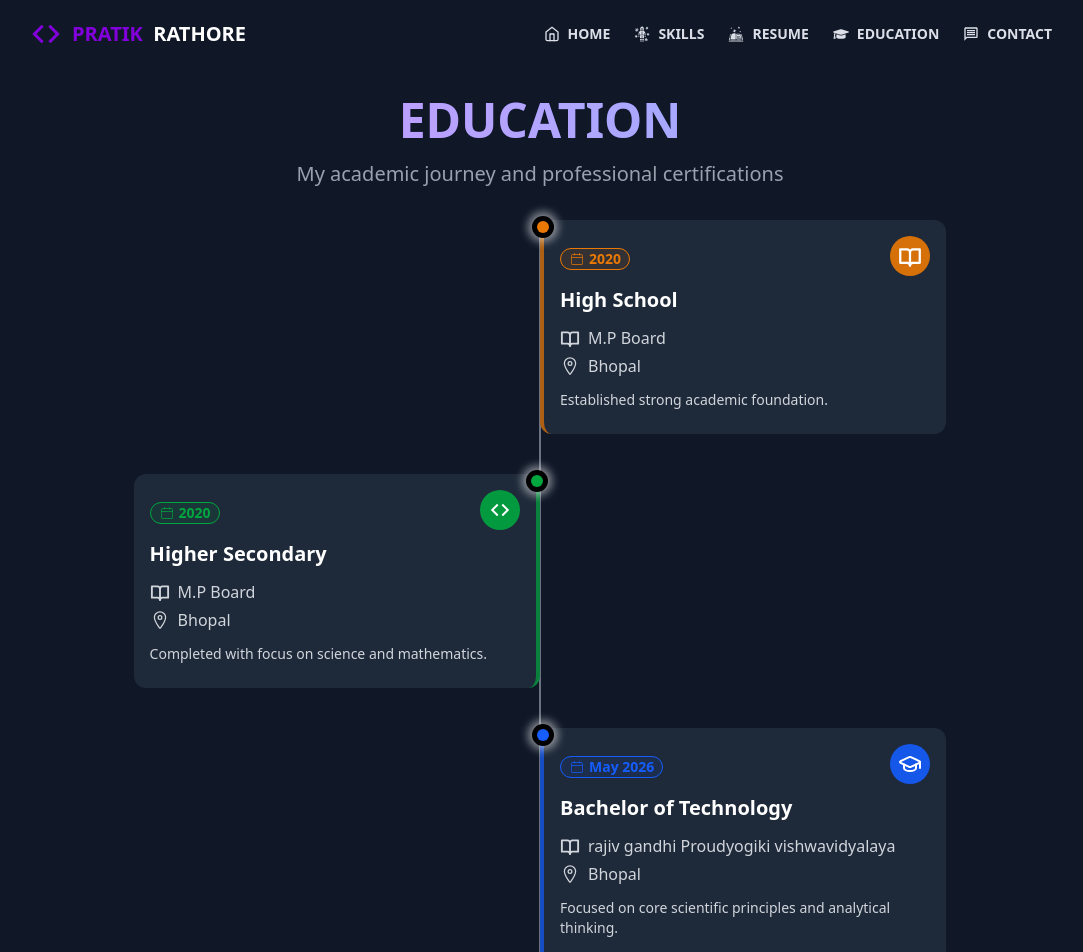
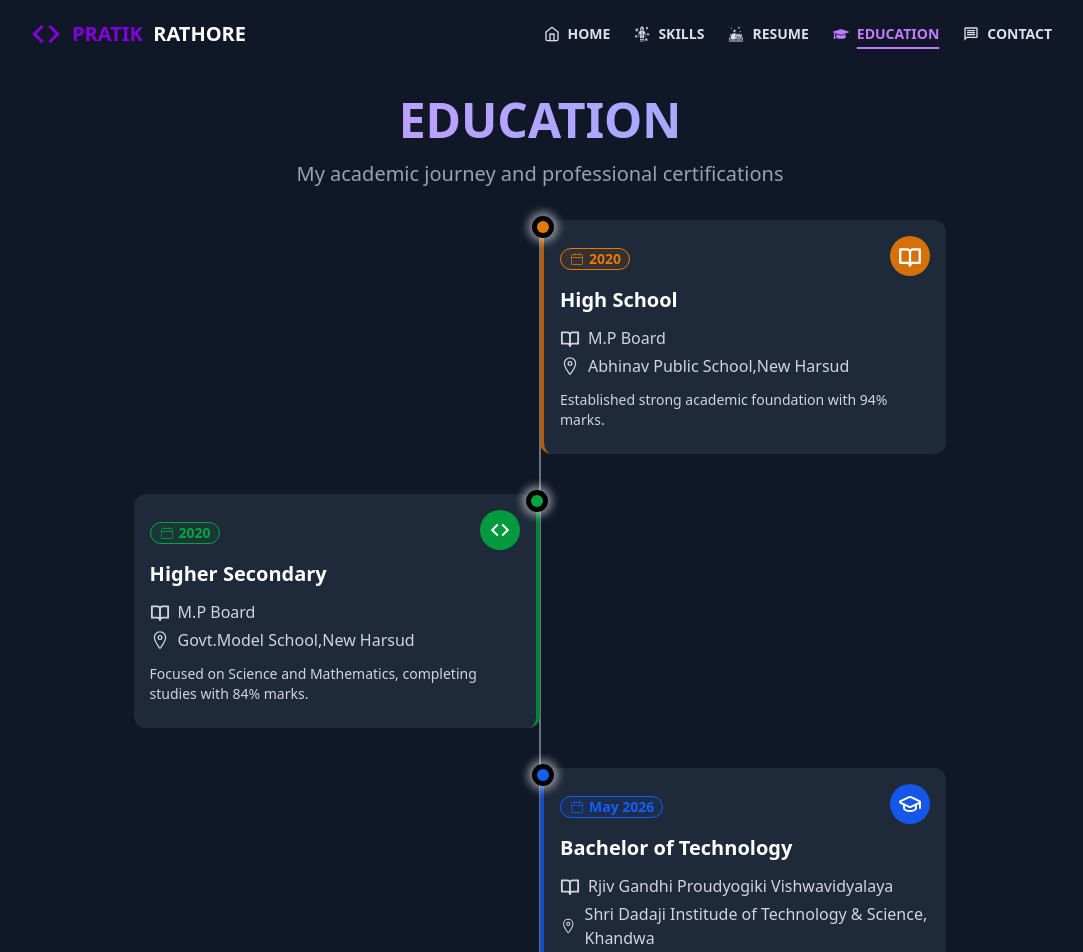
Before and after one commit to Pratikrathore49/PortFolio-Pratik, a React (Vite) app: page /education in a window 1280 px wide. Shown: the top 952 px of the page, without its empty margins (100-1183 px from the left). Built offline with nearby package versions, Linux system fonts and the light colour scheme.

Commit message:
feat: Update Header component for improved navigation; enhance ContactForm with backend integration; refine education data and skills; modify Home page layout for better project visibility

```diff
--- a/src/components/Header.jsx
+++ b/src/components/Header.jsx
@@ -8,22 +8,22 @@ import { RiExpandLeftRightLine } from "react-icons/ri";
 import { RxCross2 } from "react-icons/rx";
 import { Link, NavLink } from "react-router";
 const menuData = [
-  { icon: <FiHome />, name: "HOME",path:'/' },
-  { icon: <GiEskimo />, name: "SKILLS",path:'/skills' },
+  { icon: <FiHome />, name: "HOME", path: "/" },
+  { icon: <GiEskimo />, name: "SKILLS", path: "/skills" },
   {
     icon: <GiSpellBook />,
     name: "RESUME",
-    path:'/resume'
+    path: "/resume",
   },
   {
     icon: <FaGraduationCap />,
     name: "EDUCATION",
-      path:'/education'
+    path: "/education",
   },
   {
     icon: <MdOutlineMessage />,
     name: "CONTACT",
-    path:'/contact'
+    path: "/contact",
   },
 ];
 
@@ -41,9 +41,10 @@ const Header = () => {
 
         <div className="text-[#dcdfe7]  items-center gap-6 text-base hidden md:flex">
           {menuData.map((item, idx) => (
-            <NavLink to={item.path}
+            <NavLink
+              to={item.path}
               key={idx}
-              className="flex gap-2 items-center py-1 cursor-pointer hover:text-purple-400 transition-colors"
+              className={ ({isActive})=>isActive? 'text-purple-400 underline underline-offset-8  decoration-purple-400 decoration-2  flex  gap-2 items-center  py-1 cursor-pointer hover:text-purple-400 transition-colors':" flex gap-2 items-center py-1 cursor-pointer hover:text-purple-400 transition-colors"}
             >
               {item.icon}
               <p className="text-sm font-semibold ">{item.name}</p>
@@ -60,7 +61,8 @@ const Header = () => {
         {open && (
           <div className="md:hidden  text-[#dcdfe7]   bg-[var(--primary)] absolute top-[74px] -left-1 w-full  px-4 pb-4 ">
             {menuData.map((item, idx) => (
-              <NavLink to={item.path}
+              <NavLink
+                to={item.path}
                 key={idx}
                 className="flex gap-3 items-center py-2 border-b border-white/10 "
               >
--- a/src/components/sections/ContactForm.jsx
+++ b/src/components/sections/ContactForm.jsx
@@ -48,11 +48,12 @@ const ContactForm = () => {
         toast.error('All Feilds Are Required')
         return;
       }
-    const res =   await fetch("http://localhost:8080/api/contact", {
+    const res =   await fetch("https://portfolio-backend-rqyl.onrender.com/api/contact", {
         method: "POST",
         headers: { "Content-Type": "application/json" },
         body: JSON.stringify(formData),
       });
+      console.log("mera res",res)
       if(!res.ok) throw new Error('Failed to submit form');
       toast.success('Form Submitted Successfully')
       setFormData({ name: "", email: "", message: "", subject: "" });
--- a/src/data/educationData.js
+++ b/src/data/educationData.js
@@ -12,8 +12,8 @@ export const educationData = [
     date: "2020",
     title: "High School",
     board: "M.P Board",
-    location: "Bhopal",
-    description: "Established strong academic foundation.",
+    location: "Abhinav Public School,New Harsud",
+    description:"Established strong academic foundation with 94% marks.",
     icon: PiBookOpenBold ,
     color: "#ea7804"
   },
@@ -22,8 +22,8 @@ export const educationData = [
     date: "2020",
     title: "Higher Secondary",
     board: "M.P Board",
-    location: "Bhopal",
-    description: "Completed with focus on science and mathematics.",
+    location: "Govt.Model School,New Harsud",
+    description: "Focused on Science and Mathematics, completing studies with 84% marks.",
     icon:RiExpandLeftRightLine ,
     color: "#00a63e"
   },
@@ -31,8 +31,8 @@ export const educationData = [
     id: 3,
     date: "May 2026",
     title: "Bachelor of Technology",
-    board: "rajiv gandhi Proudyogiki vishwavidyalaya",
-    location: "Bhopal",
+    board: "Rjiv Gandhi Proudyogiki Vishwavidyalaya",
+    location: "Shri Dadaji Institude of Technology & Science, Khandwa",
     description: "Focused on core scientific principles and analytical thinking.",
     icon: LuGraduationCap ,
     color: "#155dfc"
--- a/src/data/skillsComplete.js
+++ b/src/data/skillsComplete.js
@@ -26,12 +26,12 @@ const skillsComplete =[
     isOpen: true,
     skills: [
       { name: "React", level: 90 },
-      { name: "TypeScript", level: 70 },
+      // { name: "TypeScript", level: 70 },
       { name: "JavaScript", level: 85 },
       { name: "HTML", level: 95 },
       { name: "CSS", level: 90 },
       { name: "Tailwind CSS", level: 80 },
-      { name: "Bootstrap", level: 75 },
+      // { name: "Bootstrap", level: 75 },
     ],
   },
 
@@ -85,7 +85,7 @@ const skillsComplete =[
     skills: [
       { name: "Operating System", level: 70 },
       { name: "DBMS", level: 80 },
-      { name: "Computer Networks", level: 90 },
+      { name: "Computer Networks", level: 70 },
 
     ],
   },
--- a/src/pages/Home.jsx
+++ b/src/pages/Home.jsx
@@ -79,14 +79,23 @@ const Home = () => {
       </section>
 
       <section className="bg-[var(--primary)]  px-[10vw] text-white py-[10vh]">
-        <span className="flex  gap-2 justify-center pb-8">
-          <p className="text-blue-400">
-            <IoBagCheckOutline fontSize={28} />
-          </p>
-          <h2 className="text-2xl font-semibold uppercase">RECENT PROJECTS</h2>
-        </span>
 
-        <div className="grid grid-cols-1  md:grid-cols-2  gap-6 md:gap-12 ">
+
+       <div className="relative flex justify-center items-center pb-8 ">
+  {/* Center: Recent Projects */}
+  <span className="flex gap-2 items-center ">
+    <IoBagCheckOutline fontSize={28} className="text-blue-400" />
+    <h2 className="text-2xl font-semibold uppercase">RECENT PROJECTS</h2>
+  </span>
+
+  {/* Right: dfdfdf */}
+  <Link to='/resume#projects' className="absolute right-2 top-3 border px-1 rounded-lg text-blue-400 border-blue-600/80 bg-blue-500/20">see more</Link>
+</div>
+
+
+
+
+        <div className="grid grid-cols-1  md:grid-cols-2  gap-6 md:gap-12 mt-8 ">
           {projects.map((item, idx) => (
             <ProjectCard
               key={idx}
```
